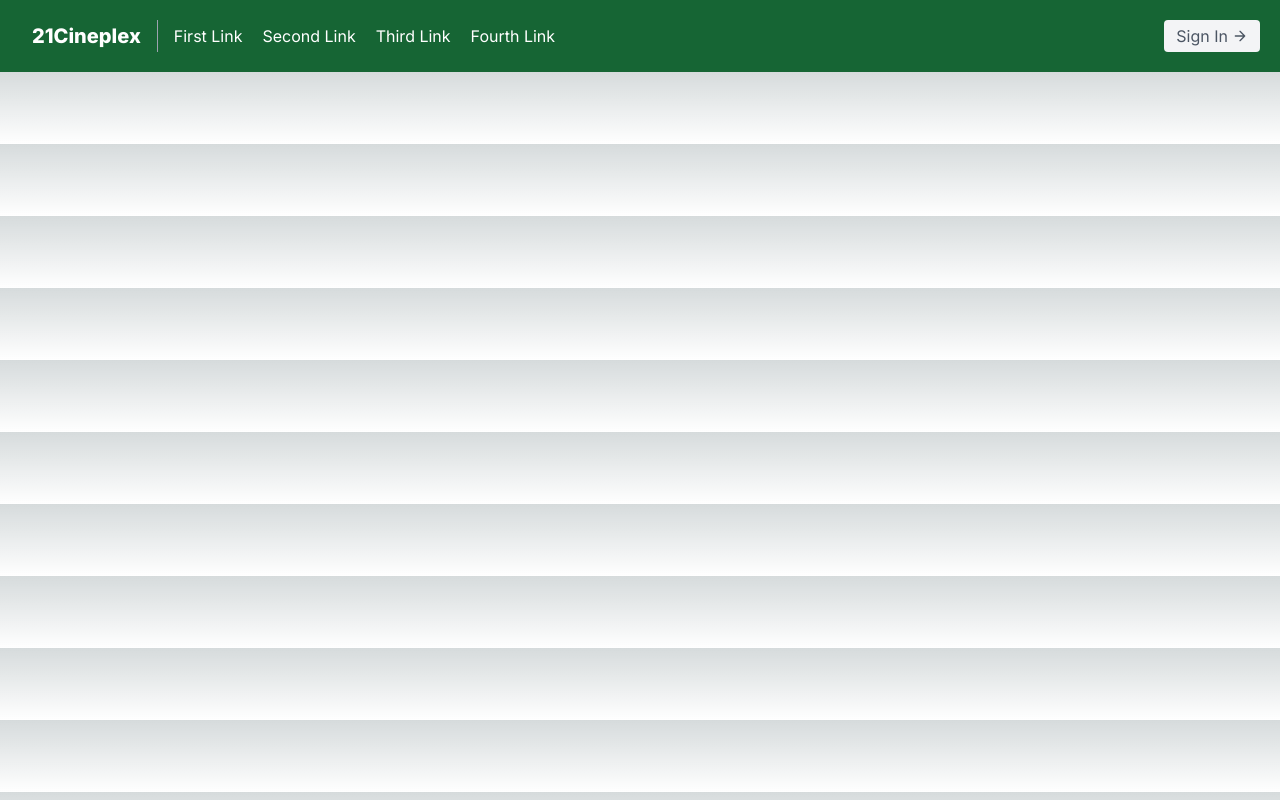
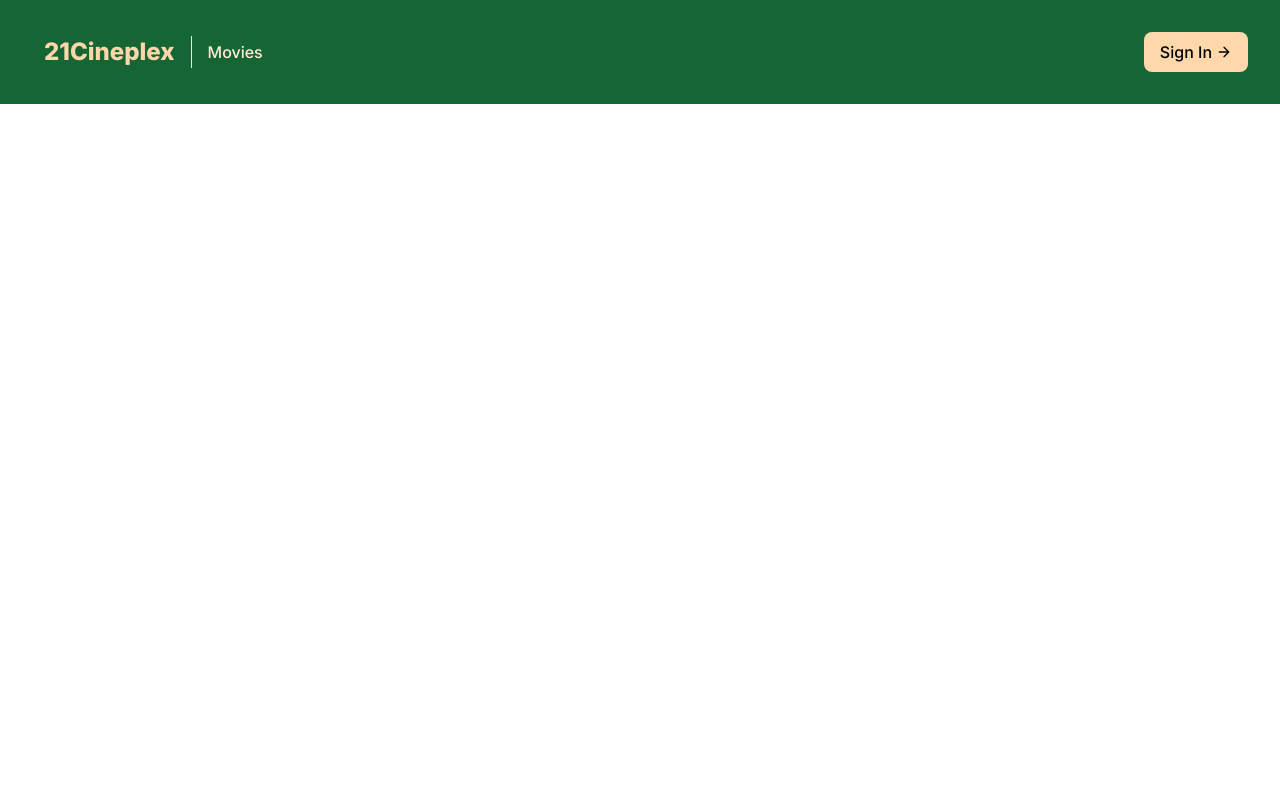
Before and after one commit to jessicaangelita/Web-Movie-List, a Next.js app in the folder webmovielist/: page / in a window 1280 px wide. Built offline with nearby package versions, Linux system fonts and the light colour scheme.

Commit message:
Update Header
Clean Code and Adjust Style

```diff
--- a/webmovielist/app/Components/Header.js
+++ b/webmovielist/app/Components/Header.js
@@ -1,18 +1,17 @@
+import Link from 'next/link'
+
 export default function Header() {
     return (
-        <header class="text-gray-600 body-font">
-            <div class="container mx-auto flex flex-wrap p-5 flex-col md:flex-row items-center bg-green-800">
-                <a class="flex title-font font-medium items-center text-gray-900 mb-4 md:mb-0">
-                <span class="ml-3 text-xl font-extrabold text-white">21Cineplex</span>
+        <header className=" body-font w-full">
+            <div className="flex flex-wrap mx-auto p-8 flex-col md:flex-row items-center bg-green-800 ">
+                <a className="flex title-font font-medium items-center  mb-4 md:mb-0">
+                <span className="ml-3 text-2xl font-extrabold text-orange-200">21Cineplex</span>
                 </a>
-                <nav class="md:mr-auto md:ml-4 md:py-1 md:pl-4 md:border-l md:border-gray-400	flex flex-wrap items-center text-base justify-center">
-                <a class="mr-5 text-white hover:text-gray-900">First Link</a>
-                <a class="mr-5 text-white hover:text-gray-900">Second Link</a>
-                <a class="mr-5 text-white hover:text-gray-900">Third Link</a>
-                <a class="mr-5 text-white hover:text-gray-900">Fourth Link</a>
+                <nav className="md:mr-auto md:ml-4 md:py-1 md:pl-4 md:border-l md:border-gray-400flex flex-wrap items-center text-base justify-center font-medium">
+                    <Link href='/' className="mr-5 text-orange-100 hover:text-orange-200">Movies</Link>
                 </nav>
-                <button class="inline-flex items-center bg-gray-100 border-0 py-1 px-3 focus:outline-none hover:bg-gray-200 rounded text-base mt-4 md:mt-0">Sign In
-                <svg fill="none" stroke="currentColor" stroke-linecap="round" stroke-linejoin="round" stroke-width="2" class="w-4 h-4 ml-1" viewBox="0 0 24 24">
+                <button className="inline-flex items-center bg-orange-200 border-0 py-2 px-4 focus:outline-none hover:bg-orange-300 rounded-lg text-base mt-4 md:mt-0 font-medium">Sign In
+                <svg fill="none" stroke="currentColor" strokeLinecap="round" strokeLinejoin="round" strokeWidth="2" className="w-4 h-4 ml-1" viewBox="0 0 24 24">
                     <path d="M5 12h14M12 5l7 7-7 7"></path>
                 </svg>
                 </button>
--- a/webmovielist/app/globals.css
+++ b/webmovielist/app/globals.css
@@ -2,7 +2,7 @@
 @tailwind components;
 @tailwind utilities;
 
-:root {
+/* :root {
   --foreground-rgb: 0, 0, 0;
   --background-start-rgb: 214, 219, 220;
   --background-end-rgb: 255, 255, 255;
@@ -24,4 +24,4 @@ body {
       rgb(var(--background-end-rgb))
     )
     rgb(var(--background-start-rgb));
-}
+} */
```
